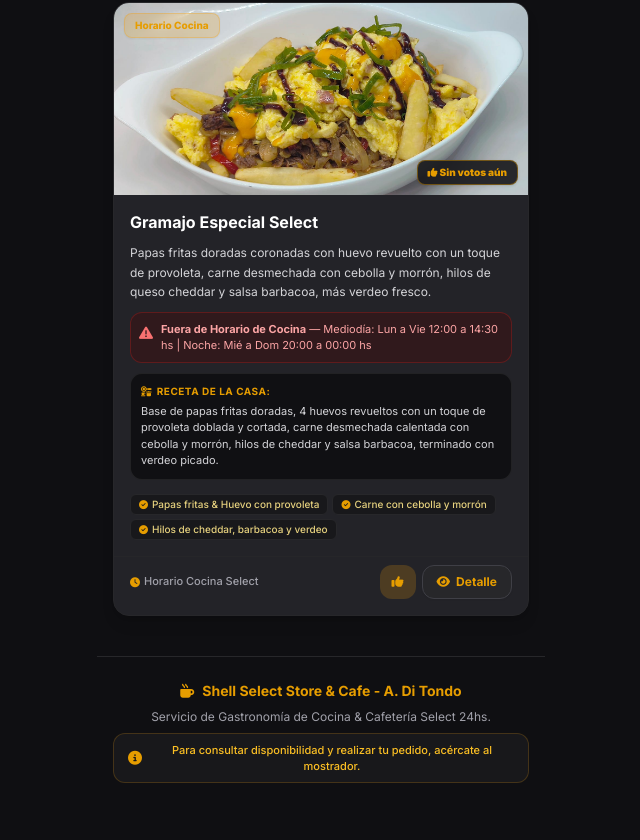
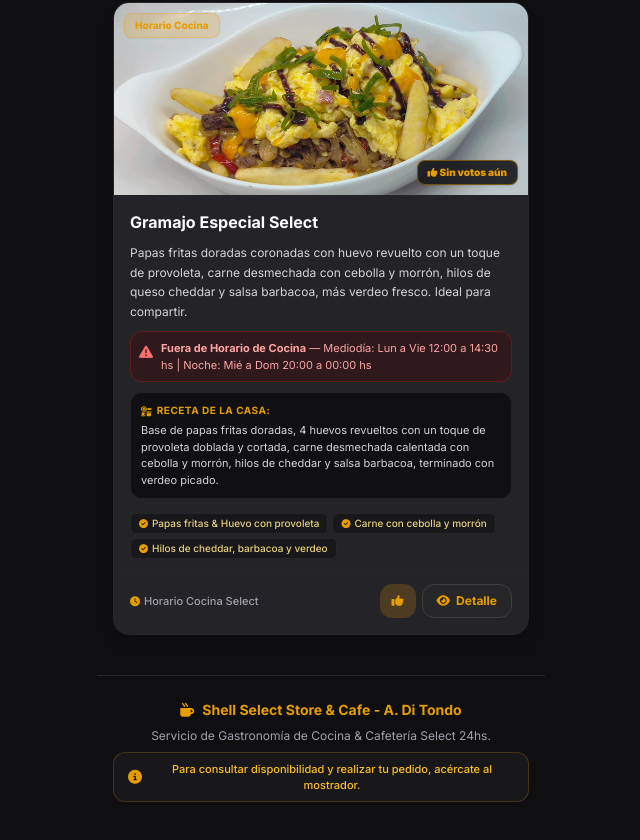
Before and after one commit to admditondo-hub/shell-select-menu, a plain HTML site: page index.html in a window 1280 px wide. Shown: the part 7814-8654 px from the top of the page, without its empty margins (319-959 px from the left). Drawn offline with nearby package versions, Linux system fonts and the light colour scheme.

Commit message:
index.html

```diff
--- a/index.html
+++ b/index.html
@@ -350,10 +350,10 @@ const products = [
     name: "Gramajo Especial Select",
     category: "cocina",
     badge: "Horario Cocina",
-    portionTag: "¡Súper Abundante!",
+    portionTag: "¡Ideal para Compartir!",
     badgeType: "amber",
     imageName: "gramajo.jpeg",
-    description: "Papas fritas doradas coronadas con huevo revuelto con un toque de provoleta, carne desmechada con cebolla y morrón, hilos de queso cheddar y salsa barbacoa, más verdeo fresco.",
+    description: "Papas fritas doradas coronadas con huevo revuelto con un toque de provoleta, carne desmechada con cebolla y morrón, hilos de queso cheddar y salsa barbacoa, más verdeo fresco. Ideal para compartir.",
     recipeDetails: "Base de papas fritas doradas, 4 huevos revueltos con un toque de provoleta doblada y cortada, carne desmechada calentada con cebolla y morrón, hilos de cheddar y salsa barbacoa, terminado con verdeo picado.",
     includes: ["Papas fritas & Huevo con provoleta", "Carne con cebolla y morrón", "Hilos de cheddar, barbacoa y verdeo"],
     hours: "Horario Cocina Select"
```
